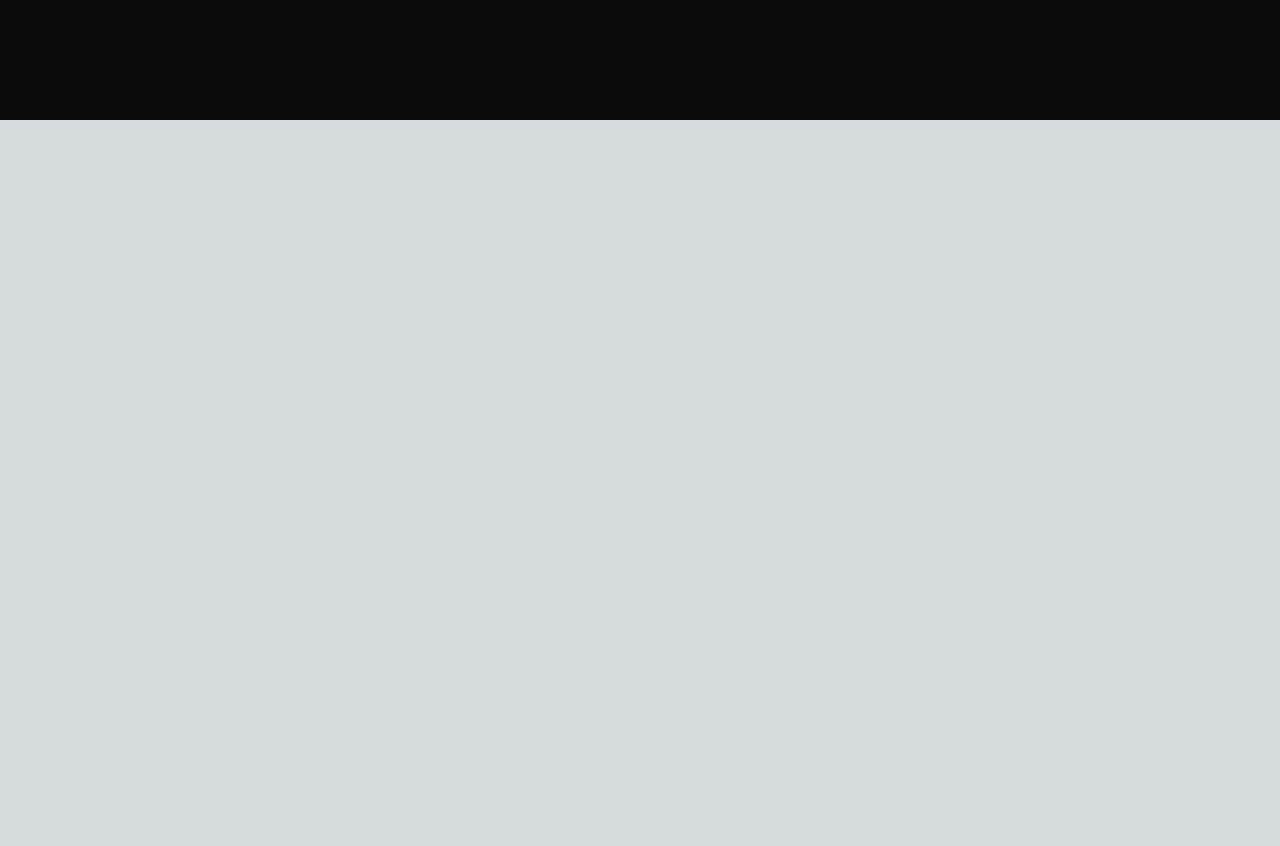
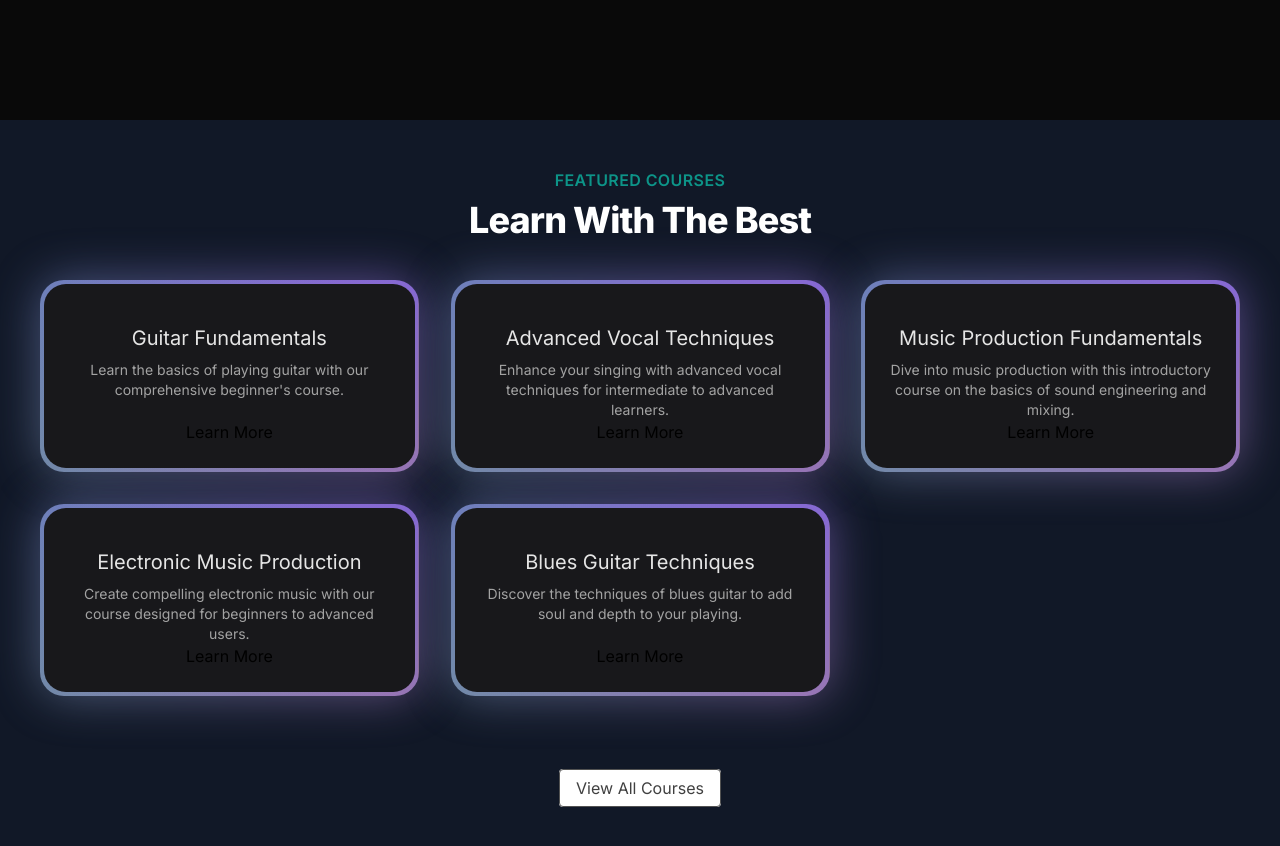
Before and after one commit to abhradeepbarman/music-nextjs, a Next.js app: page / in a window 1280 px wide. Shown: the part 680-1526 px from the top of the page. Before the commit the page ends 800 px from the top, so only its background shows below. Built offline with nearby package versions, Linux system fonts and the light colour scheme.

Commit message:
featured section done

```diff
--- a/src/app/page.tsx
+++ b/src/app/page.tsx
@@ -1,9 +1,11 @@
+import FeaturedCourses from "@/components/FeaturedCourses";
 import HeroSection from "@/components/HeroSection";
 
 export default function Home() {
   return (
     <main className="min-h-screen bg-black/[0.96] antialiased bg-grid-white/[0.02]">
       <HeroSection />
+      <FeaturedCourses />
     </main>
   );
 }
--- /dev/null
+++ b/src/components/FeaturedCourses.tsx
@@ -0,0 +1,60 @@
+"use client";
+import courseData from "@/data/music_courses.json"
+import Link from "next/link"
+import { BackgroundGradient } from "@/components/ui/background-gradient"
+
+interface Course{
+    id: number,
+    title: string,
+    slug: string,
+    description: string,
+    price: number,
+    instructor: string,
+    isFeatured: boolean
+}
+
+function FeaturedCourses() {
+    const featuredCourses = courseData.courses.filter((course:Course) => course.isFeatured)
+
+  return (
+    <div className="py-12 bg-gray-900" >
+        <div>
+            <div className="text-center">
+                <h2 className="text-base text-teal-600 font-semibold tracking-wide uppercase">FEATURED COURSES</h2>
+                <p className="mt-2 text-3xl leading-8 font-extrabold tracking-tight text-white sm:text-4xl" >Learn With The Best</p>
+            </div>
+        </div>
+
+        {/* Card Section  */}
+        <div className="mt-10">
+            <div className="grid grid-cols-1 sm:grid-cols-2 lg:grid-cols-3 gap-8 justify-center px-10">
+                {
+                    featuredCourses.map((course:Course) => (
+                        <div key={course.id} className="flex justify-center">
+                            <BackgroundGradient className="flex flex-col rounded-[22px] bg-white dark:bg-zinc-900 overflow-hidden h-full max-w-sm" >
+                                <div className="p-4 sm:p-6 flex flex-col items-center text-center flex-grow">
+                                    <p className="text-lg sm:text-xl text-black mt-4 mb-2 dark:text-neutral-200">{course.title}</p>
+                                    <p className="text-sm text-neutral-600 dark:text-neutral-400 flex-grow">{course.description}</p>
+                                    <Link href={`/courses/${course.slug}`}>
+                                        Learn More
+                                    </Link>
+                                </div>
+                            </BackgroundGradient>
+                        </div>
+                    ))
+                }
+            </div>
+        </div>
+
+        <div className="mt-20 text-center">
+            <Link href={"/courses"}
+            className="px-4 py-2 rounded border border-neutral-600 text-neutral-700 bg-white hover:bg-gray-100 transition duration-200"
+            >
+                View All Courses
+            </Link>
+        </div>
+    </div>
+  )
+}
+
+export default FeaturedCourses
--- a/src/components/HeroSection.tsx
+++ b/src/components/HeroSection.tsx
@@ -4,7 +4,7 @@
 
 const HeroSection = () => {
   return (
-    <div className="h-auto md:h-[40rem] w-full rounded-md flex flex-col items-center justify-center relative overflow-hidden mx-auto py-10 md:py-0">
+    <div className="h-auto md:h-[40rem] w-full rounded-md flex flex-col items-center justify-center relative overflow-hidden mx-auto py-10 md:py-0 min-h-screen">
 
         {/* Spotlight Effect  */}
         <Spotlight
--- /dev/null
+++ b/src/components/ui/background-gradient.tsx
@@ -0,0 +1,72 @@
+import { cn } from "@/lib/utils";
+import React from "react";
+import { motion } from "framer-motion";
+
+export const BackgroundGradient = ({
+  children,
+  className,
+  containerClassName,
+  animate = true,
+}: {
+  children?: React.ReactNode;
+  className?: string;
+  containerClassName?: string;
+  animate?: boolean;
+}) => {
+  const variants = {
+    initial: {
+      backgroundPosition: "0 50%",
+    },
+    animate: {
+      backgroundPosition: ["0, 50%", "100% 50%", "0 50%"],
+    },
+  };
+  return (
+    <div className={cn("relative p-[4px] group", containerClassName)}>
+      <motion.div
+        variants={animate ? variants : undefined}
+        initial={animate ? "initial" : undefined}
+        animate={animate ? "animate" : undefined}
+        transition={
+          animate
+            ? {
+                duration: 5,
+                repeat: Infinity,
+                repeatType: "reverse",
+              }
+            : undefined
+        }
+        style={{
+          backgroundSize: animate ? "400% 400%" : undefined,
+        }}
+        className={cn(
+          "absolute inset-0 rounded-3xl z-[1] opacity-60 group-hover:opacity-100 blur-xl  transition duration-500 will-change-transform",
+          " bg-[radial-gradient(circle_farthest-side_at_0_100%,#00ccb1,transparent),radial-gradient(circle_farthest-side_at_100%_0,#7b61ff,transparent),radial-gradient(circle_farthest-side_at_100%_100%,#ffc414,transparent),radial-gradient(circle_farthest-side_at_0_0,#1ca0fb,#141316)]"
+        )}
+      />
+      <motion.div
+        variants={animate ? variants : undefined}
+        initial={animate ? "initial" : undefined}
+        animate={animate ? "animate" : undefined}
+        transition={
+          animate
+            ? {
+                duration: 5,
+                repeat: Infinity,
+                repeatType: "reverse",
+              }
+            : undefined
+        }
+        style={{
+          backgroundSize: animate ? "400% 400%" : undefined,
+        }}
+        className={cn(
+          "absolute inset-0 rounded-3xl z-[1] will-change-transform",
+          "bg-[radial-gradient(circle_farthest-side_at_0_100%,#00ccb1,transparent),radial-gradient(circle_farthest-side_at_100%_0,#7b61ff,transparent),radial-gradient(circle_farthest-side_at_100%_100%,#ffc414,transparent),radial-gradient(circle_farthest-side_at_0_0,#1ca0fb,#141316)]"
+        )}
+      />
+
+      <div className={cn("relative z-10", className)}>{children}</div>
+    </div>
+  );
+};
```
